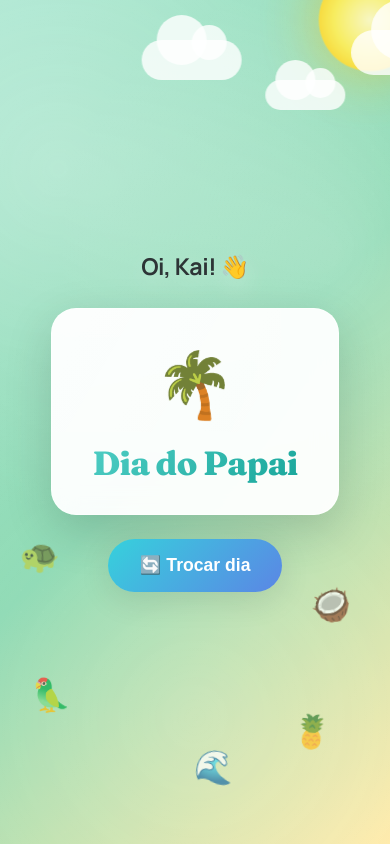
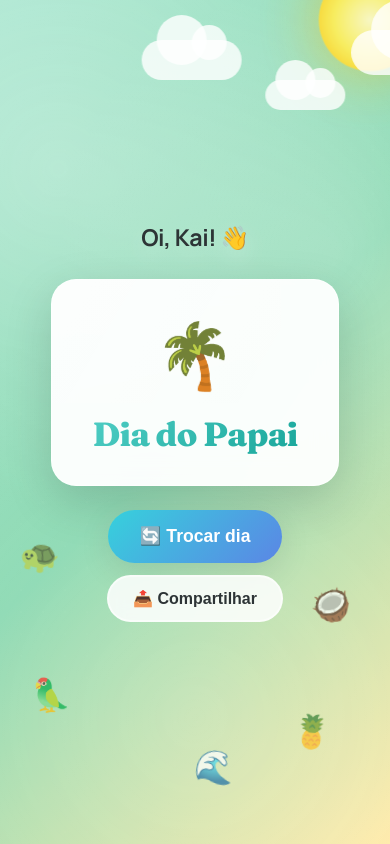
Before and after one commit to gustavoguichard/dia-de-quem, a React (Vite) app: page / in a window 390 px wide. Built offline with nearby package versions, Linux system fonts and the light colour scheme.

Commit message:
Add share link sync between phones
- Export/import state via URL parameter (?sync=base64)
- Share button uses Web Share API on mobile, clipboard fallback
- Toast notifications for sync and copy actions
- State automatically syncs when opening shared link

```diff
--- a/src/index.css
+++ b/src/index.css
@@ -369,6 +369,35 @@ body.papai-day {
   left: 100%;
 }
 
+.button-group {
+  display: flex;
+  flex-direction: column;
+  gap: 12px;
+  align-items: center;
+}
+
+.share-button {
+  background: var(--glass);
+  color: var(--text-dark);
+  border: 2px solid rgba(255, 255, 255, 0.5);
+  padding: 12px 24px;
+  font-size: 1rem;
+  font-weight: 600;
+  border-radius: 50px;
+  cursor: pointer;
+  backdrop-filter: blur(8px);
+  transition: all 0.3s ease;
+}
+
+.share-button:hover {
+  background: var(--glass-strong);
+  transform: translateY(-2px);
+}
+
+.share-button:active {
+  transform: translateY(0) scale(0.98);
+}
+
 .hint {
   color: var(--text-dark);
   font-size: 0.95rem;
@@ -378,6 +407,32 @@ body.papai-day {
   padding: 12px 20px;
   border-radius: 15px;
   backdrop-filter: blur(5px);
+}
+
+.toast {
+  position: fixed;
+  bottom: 100px;
+  left: 50%;
+  transform: translateX(-50%);
+  background: var(--glass-strong);
+  color: var(--text-dark);
+  padding: 14px 28px;
+  border-radius: 50px;
+  font-weight: 600;
+  box-shadow: var(--shadow-lg);
+  z-index: 100;
+  animation: toastIn 0.3s ease-out;
+}
+
+@keyframes toastIn {
+  from {
+    opacity: 0;
+    transform: translateX(-50%) translateY(20px);
+  }
+  to {
+    opacity: 1;
+    transform: translateX(-50%) translateY(0);
+  }
 }
 
 /* Decorations */
--- a/src/lib/day-logic.ts
+++ b/src/lib/day-logic.ts
@@ -170,3 +170,29 @@ export function getDebtInfo(): { owedTo: Parent | null; amount: number } {
     amount: Math.abs(state.debt),
   }
 }
+
+export function exportState(): string {
+  const state = loadState()
+  return btoa(JSON.stringify(state))
+}
+
+export function importState(encoded: string): boolean {
+  try {
+    const decoded = JSON.parse(atob(encoded))
+    if (typeof decoded.debt === "number" && Array.isArray(decoded.switches)) {
+      saveState({
+        switches: decoded.switches,
+        debt: clampDebt(decoded.debt),
+      })
+      return true
+    }
+  } catch {
+    // Invalid state
+  }
+  return false
+}
+
+export function getSyncUrl(): string {
+  const state = exportState()
+  return `${window.location.origin}${window.location.pathname}?sync=${state}`
+}
--- a/src/routes/home.tsx
+++ b/src/routes/home.tsx
@@ -1,17 +1,27 @@
-import { useEffect } from "react"
-import { useLoaderData, useFetcher } from "react-router"
+import { useEffect, useState, useCallback } from "react"
+import { useLoaderData, useFetcher, useSearchParams, useNavigate } from "react-router"
 import {
   getTodayParent,
   switchDay,
   isPaybackDay,
   getDebtInfo,
+  importState,
+  getSyncUrl,
 } from "../lib/day-logic"
 
-export async function loader() {
+export async function loader({ request }: { request: Request }) {
+  const url = new URL(request.url)
+  const syncParam = url.searchParams.get("sync")
+
+  if (syncParam) {
+    importState(syncParam)
+  }
+
   return {
     parent: getTodayParent(),
     isPayback: isPaybackDay(),
     debt: getDebtInfo(),
+    didSync: !!syncParam,
   }
 }
 
@@ -21,12 +31,17 @@ export async function action() {
     parent: getTodayParent(),
     isPayback: isPaybackDay(),
     debt: getDebtInfo(),
+    didSync: false,
   }
 }
 
 export default function Home() {
   const data = useLoaderData<typeof loader>()
   const fetcher = useFetcher<typeof action>()
+  const [searchParams] = useSearchParams()
+  const navigate = useNavigate()
+  const [showSyncToast, setShowSyncToast] = useState(false)
+  const [showShareToast, setShowShareToast] = useState(false)
 
   const current = fetcher.data ?? data
   const { parent, isPayback, debt } = current
@@ -38,11 +53,45 @@ export default function Home() {
   const bgClass = isMamae ? "bg-mamae" : "bg-papai"
 
   useEffect(() => {
+    if (searchParams.has("sync")) {
+      setShowSyncToast(true)
+      navigate("/", { replace: true })
+      const timer = setTimeout(() => setShowSyncToast(false), 3000)
+      return () => clearTimeout(timer)
+    }
+  }, [searchParams, navigate])
+
+  useEffect(() => {
     document.body.classList.remove("mamae-day", "papai-day")
     document.body.classList.add(isMamae ? "mamae-day" : "papai-day")
 
     const themeColor = isMamae ? "#ffafcc" : "#a8e6cf"
     document.querySelector('meta[name="theme-color"]')?.setAttribute("content", themeColor)
+  }, [isMamae])
+
+  const handleShare = useCallback(async () => {
+    const syncUrl = getSyncUrl()
+    const shareData = {
+      title: "Dia de Quem?",
+      text: `Sincronizar o app do Kai: ${isMamae ? "Dia da Mamãe" : "Dia do Papai"}`,
+      url: syncUrl,
+    }
+
+    try {
+      if (navigator.share && navigator.canShare(shareData)) {
+        await navigator.share(shareData)
+      } else {
+        await navigator.clipboard.writeText(syncUrl)
+        setShowShareToast(true)
+        setTimeout(() => setShowShareToast(false), 2000)
+      }
+    } catch (err) {
+      if ((err as Error).name !== "AbortError") {
+        await navigator.clipboard.writeText(syncUrl)
+        setShowShareToast(true)
+        setTimeout(() => setShowShareToast(false), 2000)
+      }
+    }
   }, [isMamae])
 
   return (
@@ -65,6 +114,7 @@ export default function Home() {
           )}
         </div>
 
+        <div className="button-group">
           <fetcher.Form method="post">
             <button
               type="submit"
@@ -74,6 +124,15 @@ export default function Home() {
               {isSubmitting ? "Trocando..." : "🔄 Trocar dia"}
             </button>
           </fetcher.Form>
+
+          <button
+            type="button"
+            className="share-button"
+            onClick={handleShare}
+          >
+            📤 Compartilhar
+          </button>
+        </div>
 
         {debt.owedTo && debt.amount > 0 && (
           <p className="hint">
@@ -89,6 +148,13 @@ export default function Home() {
         <span className="deco deco-4">🐢</span>
         <span className="deco deco-5">🍍</span>
       </div>
+
+      {showSyncToast && (
+        <div className="toast toast-sync">✅ Sincronizado!</div>
+      )}
+      {showShareToast && (
+        <div className="toast toast-share">📋 Link copiado!</div>
+      )}
     </div>
   )
 }
```
Lines whose indentation alone changed are shown as unchanged.
